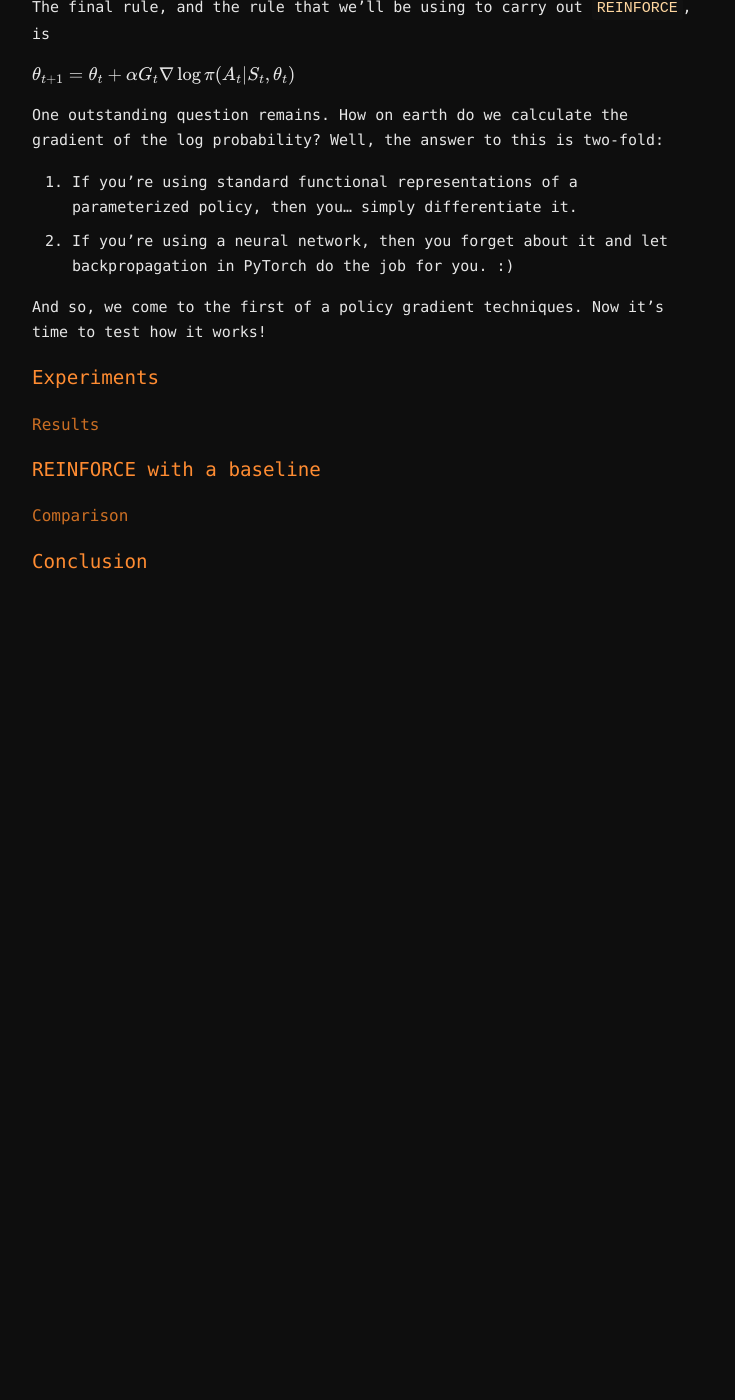
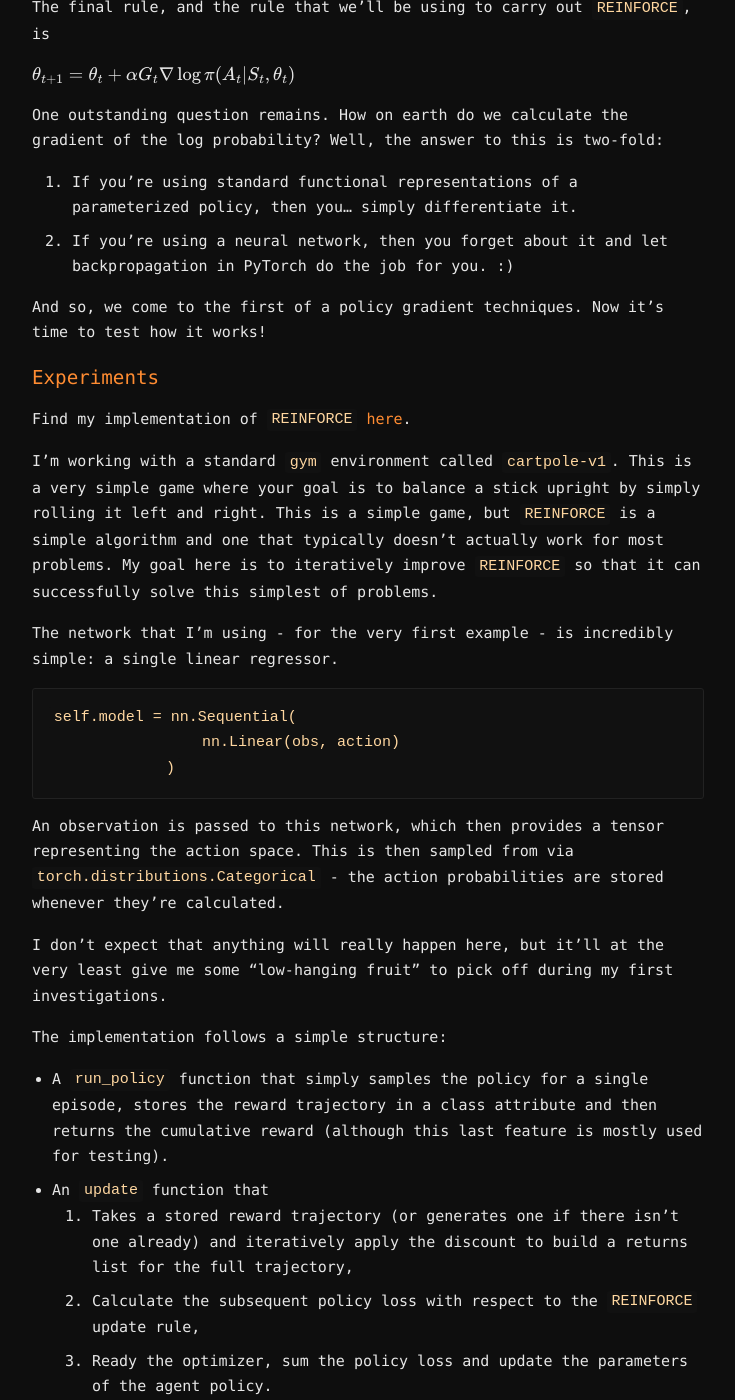
Before and after one commit to aravinthen/aravinthen.github.io, a Jekyll site: the page built from _posts/technical/2026-04-18-reinforce.md, in a window 1280 px wide and 1400 px high, scrolled down 6315 px. Shown: the whole window, without its empty margins (272-1007 px from the left). Built offline with Jekyll 4.4.1, drawn with Linux system fonts in a browser that asks for light colours; our own code applies the rules of GitHub Pages for plain Markdown files; before the commit the page ends 6945 px from its top, so only the background shows below that; some of the changed text lies outside the part shown.

Commit message:
reinforce update

````diff
--- a/_posts/technical/2026-04-18-reinforce.md
+++ b/_posts/technical/2026-04-18-reinforce.md
@@ -88,8 +88,8 @@ We can do this because the reward and the actions are essentially factored out b
 
 $$
 \begin{align*}
-\nabla v_\pi(s) &= g(s) + \sum_{s'} P(s \rightarrow s') \left[ g(s') + \sum_{s''} P(s' /rightarrow s'') \nabla V_{\pi} (s'') \right] \\
-&= g(s) + \sum_{s'} \left[ P(s \rightarrow s')  g(s') + \sum_{s''} P(s \rightarrow s') P(s' /rightarrow s'') \nabla V_{\pi} (s'') \right]
+\nabla v_\pi(s) &= g(s) + \sum_{s'} P(s \rightarrow s') \left[ g(s') + \sum_{s''} P(s' \rightarrow s'') \nabla V_{\pi} (s'') \right] \\
+&= g(s) + \sum_{s'} \left[ P(s \rightarrow s')  g(s') + \sum_{s''} P(s \rightarrow s') P(s' \rightarrow s'') \nabla V_{\pi} (s'') \right]
 \end{align*}
 $$
 
@@ -167,7 +167,43 @@ Well, the answer to this is two-fold:
 And so, we come to the first of a policy gradient techniques. Now it's time to test how it works!
 
 ## Experiments
+Find my implementation of `REINFORCE` [here](https://github.com/aravinthen/deep_rl_experiments/blob/main/algorithms/reinforce/vanilla.py).
+
+I'm working with a standard `gym` environment called `cartpole-v1`. This is a very simple game where your goal is to balance a stick upright by simply rolling it left and right. This is a simple game, but `REINFORCE` is a simple algorithm and one that typically doesn't actually work for most problems. My goal here is to iteratively improve `REINFORCE` so that it can successfully solve this simplest of problems.
+
+The network that I'm using - for the very first example - is incredibly simple: a single linear regressor.
+
+```
+self.model = nn.Sequential(
+   	         nn.Linear(obs, action)
+	     )
+```
+An observation is passed to this network, which then provides a tensor representing the action space. This is then sampled from via `torch.distributions.Categorical` - the action probabilities are stored whenever they're calculated.
+
+I don't expect that anything will really happen here, but it'll at the very least give me some "low-hanging fruit" to pick off during my first investigations.
+
+The implementation follows a simple structure:
+* A `run_policy` function that simply samples the policy for a single episode, stores the reward trajectory in a class attribute and then returns the cumulative reward (although this last feature is mostly used for testing).
+* An `update` function that
+    1. Takes a stored reward trajectory (or generates one if there isn't one already) and iteratively apply the discount to build a returns list for the full trajectory,
+    2. Calculate the subsequent policy loss with respect to the `REINFORCE` update rule,
+    3. Ready the optimizer, sum the policy loss and update the parameters of the agent policy.
+    4. Reset storage.
+
+Simple enough. How does it do?
+
 ### Results
+My experiment, which can be found [here](https://github.com/aravinthen/deep_rl_experiments/blob/main/experiments/reinforce_soln.py), has the following structure:
+1. For a fixed set of ten seeds, I carry out a run of a hundred episodes.
+2. The episodic rewards are logged per timestep for each seed,
+3. I take the mean and standard deviation of the rewards over each seed for each timestep.
+4. I plot and get...
+
+![reinforce](/images/shitty_reinforce.png)
+
+Haha! That sucks! I expected nothing less. Let's fix up some low-hanging fruit and see how much we can push the simple `REINFORCE` algorithm.
+
+## Low-hanging fruit
 ## REINFORCE with a baseline
 ### Comparison
 ## Conclusion
````
